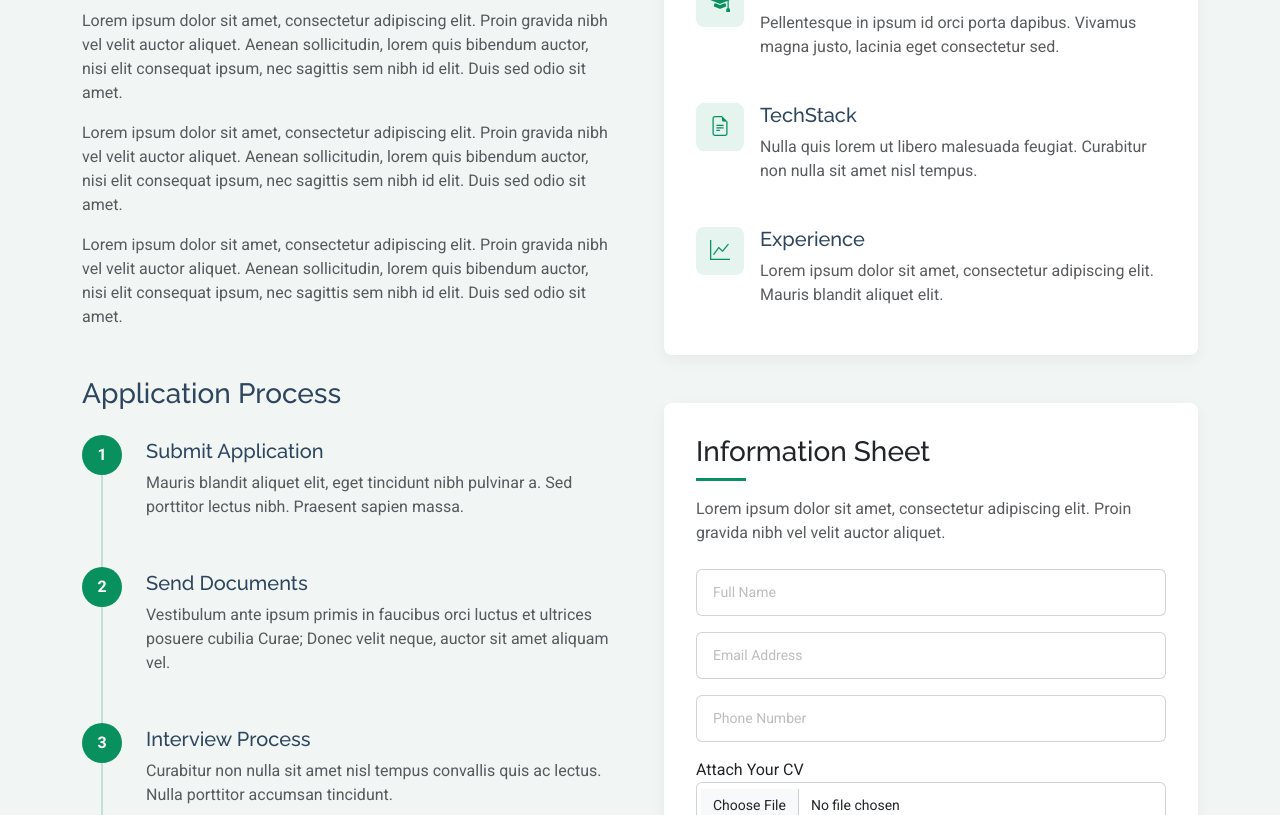
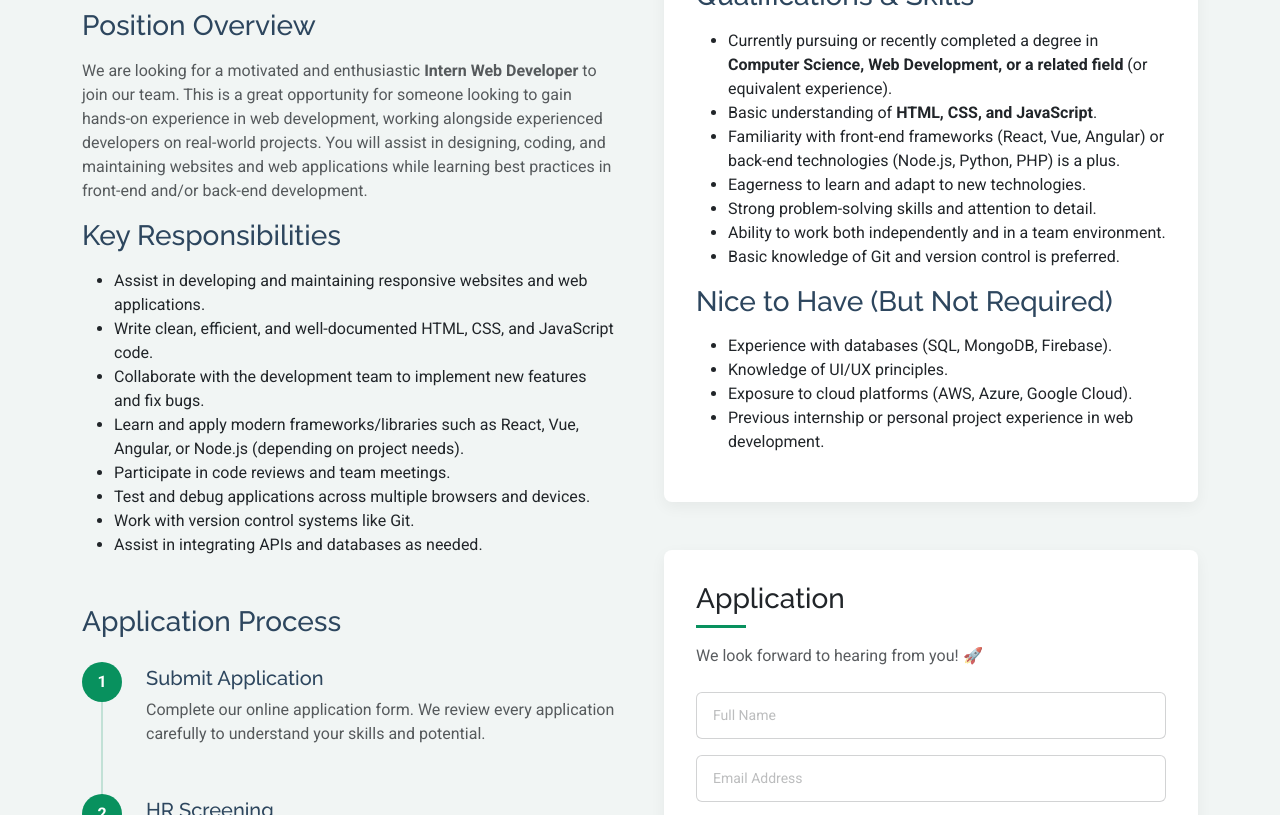
Before and after one commit to minimo-sl/minimo-sl.github.io, a plain HTML site: page intern-web.html in a window 1280 px wide. Shown: the part 535-1350 px from the top of the page. Drawn offline with Linux system fonts and the light colour scheme.

Commit message:
jd update

```diff
--- a/intern-web.html
+++ b/intern-web.html
@@ -131,9 +131,20 @@
           <div class="col-lg-6">
             <div class="admissions-info" data-aos="fade-up">
               <h2>Intern Software Engineer - Web</h2>
-              <p>Lorem ipsum dolor sit amet, consectetur adipiscing elit. Proin gravida nibh vel velit auctor aliquet. Aenean sollicitudin, lorem quis bibendum auctor, nisi elit consequat ipsum, nec sagittis sem nibh id elit. Duis sed odio sit amet.</p>
-              <p>Lorem ipsum dolor sit amet, consectetur adipiscing elit. Proin gravida nibh vel velit auctor aliquet. Aenean sollicitudin, lorem quis bibendum auctor, nisi elit consequat ipsum, nec sagittis sem nibh id elit. Duis sed odio sit amet.</p>
-              <p>Lorem ipsum dolor sit amet, consectetur adipiscing elit. Proin gravida nibh vel velit auctor aliquet. Aenean sollicitudin, lorem quis bibendum auctor, nisi elit consequat ipsum, nec sagittis sem nibh id elit. Duis sed odio sit amet.</p>
+              <h3>Position Overview</h3>
+              <p>We are looking for a motivated and enthusiastic <strong>Intern Web Developer</strong> to join our team. This is a great opportunity for someone looking to gain hands-on experience in web development, working alongside experienced developers on real-world projects. You will assist in designing, coding, and maintaining websites and web applications while learning best practices in front-end and/or back-end development.</p>
+
+              <h3>Key Responsibilities</h3>
+                <ul>
+                    <li>Assist in developing and maintaining responsive websites and web applications.</li>
+                    <li>Write clean, efficient, and well-documented HTML, CSS, and JavaScript code.</li>
+                    <li>Collaborate with the development team to implement new features and fix bugs.</li>
+                    <li>Learn and apply modern frameworks/libraries such as React, Vue, Angular, or Node.js (depending on project needs).</li>
+                    <li>Participate in code reviews and team meetings.</li>
+                    <li>Test and debug applications across multiple browsers and devices.</li>
+                    <li>Work with version control systems like Git.</li>
+                    <li>Assist in integrating APIs and databases as needed.</li>
+                </ul>
 
               <div class="admissions-steps mt-5">
                 <h3>Application Process</h3>
@@ -142,31 +153,31 @@
                     <div class="step-number">1</div>
                     <div class="step-content">
                       <h4>Submit Application</h4>
-                      <p>Mauris blandit aliquet elit, eget tincidunt nibh pulvinar a. Sed porttitor lectus nibh. Praesent sapien massa.</p>
+                      <p>Complete our online application form. We review every application carefully to understand your skills and potential.</p>
                     </div>
                   </div>
 
                   <div class="step-item" data-aos="fade-up" data-aos-delay="200">
                     <div class="step-number">2</div>
                     <div class="step-content">
-                      <h4>Send Documents</h4>
-                      <p>Vestibulum ante ipsum primis in faucibus orci luctus et ultrices posuere cubilia Curae; Donec velit neque, auctor sit amet aliquam vel.</p>
+                      <h4>HR Screening</h4>
+                      <p>Selected candidates will have a 30-minute introductory call with our HR team.</p>
                     </div>
                   </div>
 
                   <div class="step-item" data-aos="fade-up" data-aos-delay="300">
                     <div class="step-number">3</div>
                     <div class="step-content">
-                      <h4>Interview Process</h4>
-                      <p>Curabitur non nulla sit amet nisl tempus convallis quis ac lectus. Nulla porttitor accumsan tincidunt.</p>
+                      <h4>Technical Interview</h4>
+                      <p>You'll meet with our development team for a 60-minute session including live coding exercises. We focus on understanding how you think and learn.</p>
                     </div>
                   </div>
 
                   <div class="step-item" data-aos="fade-up" data-aos-delay="400">
                     <div class="step-number">4</div>
                     <div class="step-content">
-                      <h4>Receive Decision</h4>
-                      <p>Vivamus suscipit tortor eget felis porttitor volutpat. Cras ultricies ligula sed magna dictum porta. Nulla quis lorem ut libero.</p>
+                      <h4>IQ Test & Finalizatation</h4>
+                      <p>Our hiring team makes final decisions within 5-7 business days. Successful candidates receive a detailed offer.</p>
                     </div>
                   </div>
                 </div>
@@ -180,6 +191,26 @@
             <div class="admissions-requirements" data-aos="fade-up">
               <h3>Requirements</h3>
               <div class="requirements-list mt-4">
+
+                <h3>Qualifications & Skills</h3>
+                <ul>
+                    <li>Currently pursuing or recently completed a degree in <strong>Computer Science, Web Development, or a related field</strong> (or equivalent experience).</li>
+                    <li>Basic understanding of <strong>HTML, CSS, and JavaScript</strong>.</li>
+                    <li>Familiarity with front-end frameworks (React, Vue, Angular) or back-end technologies (Node.js, Python, PHP) is a plus.</li>
+                    <li>Eagerness to learn and adapt to new technologies.</li>
+                    <li>Strong problem-solving skills and attention to detail.</li>
+                    <li>Ability to work both independently and in a team environment.</li>
+                    <li>Basic knowledge of Git and version control is preferred.</li>
+                </ul>
+
+                    <h3>Nice to Have (But Not Required)</h3>
+                    <ul>
+                        <li>Experience with databases (SQL, MongoDB, Firebase).</li>
+                        <li>Knowledge of UI/UX principles.</li>
+                        <li>Exposure to cloud platforms (AWS, Azure, Google Cloud).</li>
+                        <li>Previous internship or personal project experience in web development.</li>
+                    </ul>
+<!--
                 <div class="requirement-item" data-aos="fade-up" data-aos-delay="100">
                   <div class="icon-box">
                     <i class="bi bi-mortarboard-fill"></i>
@@ -210,14 +241,15 @@
                     <p>Lorem ipsum dolor sit amet, consectetur adipiscing elit. Mauris blandit aliquet elit.</p>
                   </div>
                 </div>
+                -->
               </div>
             </div>
 
             <div class="request-info mt-5" data-aos="fade-up">
               <div class="card">
                 <div class="card-body">
-                  <h3 class="card-title">Information Sheet</h3>
-                  <p>Lorem ipsum dolor sit amet, consectetur adipiscing elit. Proin gravida nibh vel velit auctor aliquet.</p>
+                  <h3 class="card-title">Application</h3>
+                  <p>We look forward to hearing from you! 🚀</p>
 
                   <form class="php-email-form mt-4" action="forms/contact.php">
                     <div class="mb-3">
@@ -240,7 +272,7 @@
                     <div class="error-message"></div>
                     <div class="sent-message">Your request has been sent. Thank you!</div>
                     <div class="text-center">
-                      <button type="submit" class="btn btn-primary">Submit Request</button>
+                      <button type="submit" class="btn btn-primary">Apply Now</button>
                     </div>
                   </form>
                 </div>
```
